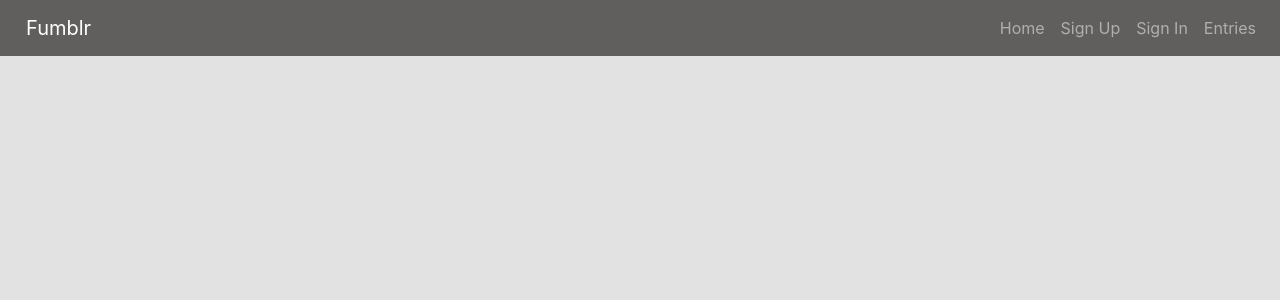
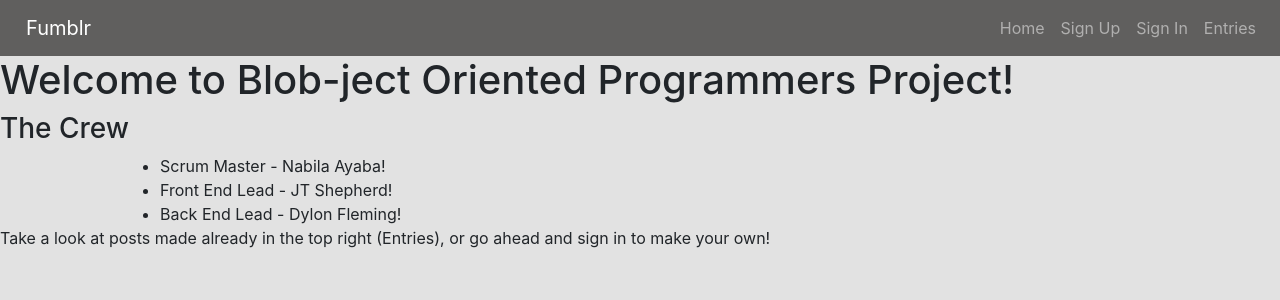
Before and after one commit to Blobject-Oriented-Progammers/blog-api, a React app: page /entries in a window 1280 px wide. Shown: the top 300 px of the page. Built offline with nearby package versions, Linux system fonts and the light colour scheme.

Commit message:
Adding some text for home page!

```diff
--- a/src/App.js
+++ b/src/App.js
@@ -82,6 +82,18 @@ class App extends Component {
             <UpdateEntry msgAlert={this.msgAlert} user={user} />
           )} />
         </main>
+        <div>
+          <h1> Welcome to Blob-ject Oriented Programmers Project! </h1>
+          <h3> The Crew </h3>
+          <ul>
+            <li> Scrum Master - Nabila Ayaba! </li>
+            <li> Front End Lead - JT Shepherd! </li>
+            <li> Back End Lead - Dylon Fleming! </li>
+          </ul>
+          <p>
+          Take a look at posts made already in the top right (Entries), or go ahead and sign in to make your own!
+          </p>
+        </div>
       </Fragment>
     )
   }
```
